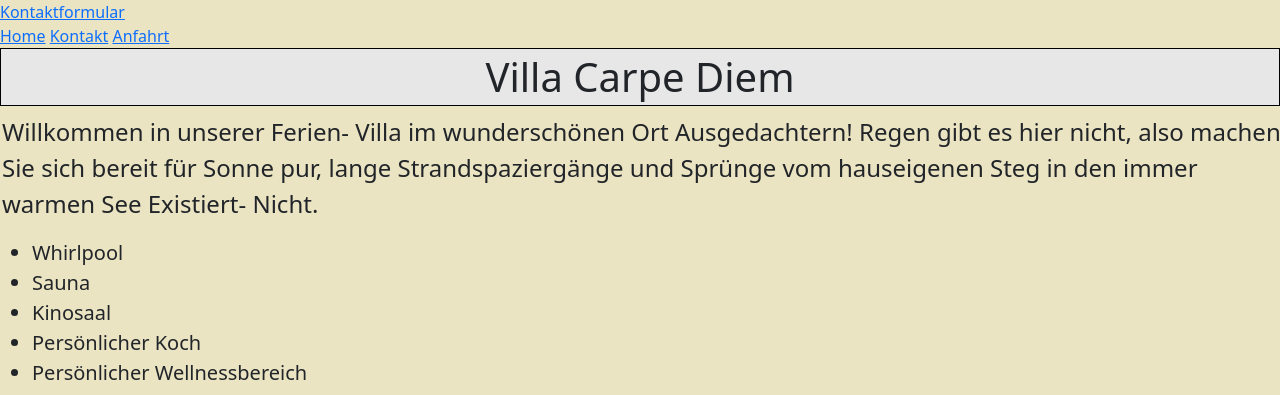
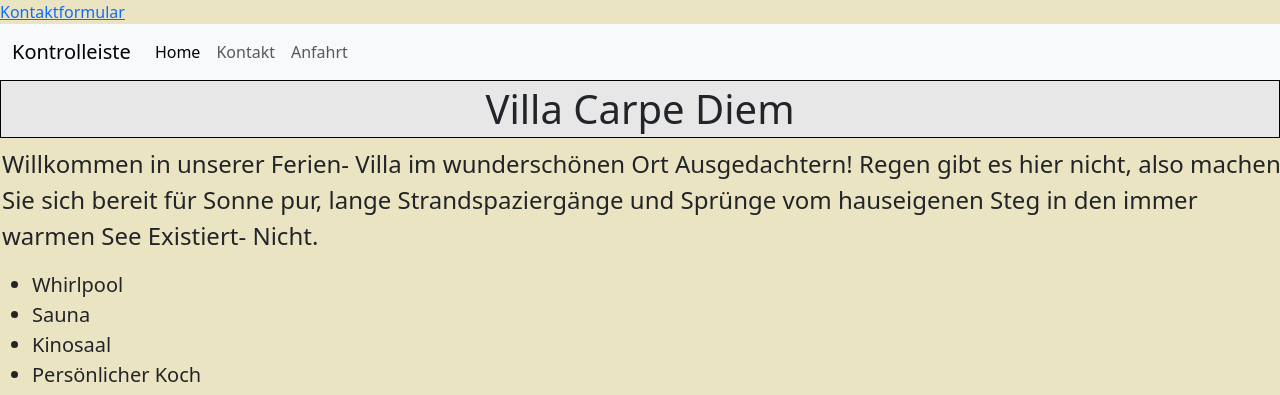
Before and after one commit to JOBO1205/Ferienwohnung-Bootstrap, a website: page index.html in a window 1280 px wide. Shown: the top 395 px of the page. Drawn offline with nearby package versions, Linux system fonts and the light colour scheme.

Commit message:
add navbar

```diff
--- a/index.html
+++ b/index.html
@@ -13,12 +13,20 @@
 </head>
 
 <body>
-  <nav>
-    <a href="home.html">Home</a>
-    <a href="kontakt.html">Kontakt</a>
-    <a href="anfahrt.html">Anfahrt</a>
-
-
+  <nav class="navbar navbar-expand-lg bg-body-tertiary">
+    <div class="container-fluid">
+      <a class="navbar-brand" href="#">Kontrolleiste</a>
+      <button class="navbar-toggler" type="button" data-bs-toggle="collapse" data-bs-target="#navbarNavAltMarkup" aria-controls="navbarNavAltMarkup" aria-expanded="false" aria-label="Toggle navigation">
+        <span class="navbar-toggler-icon"></span>
+      </button>
+      <div class="collapse navbar-collapse" id="navbarNavAltMarkup">
+        <div class="navbar-nav">
+          <a class="nav-link active" aria-current="page" href="home.html">Home</a>
+          <a class="nav-link" href="kontakt.html">Kontakt</a>
+          <a class="nav-link" href="anfahrt.html">Anfahrt</a>
+        </div>
+      </div>
+    </div>
   </nav>
 
   <h1> Villa Carpe Diem </h1>
```
Also changed, not shown: home.html (+0 -1 lines).
